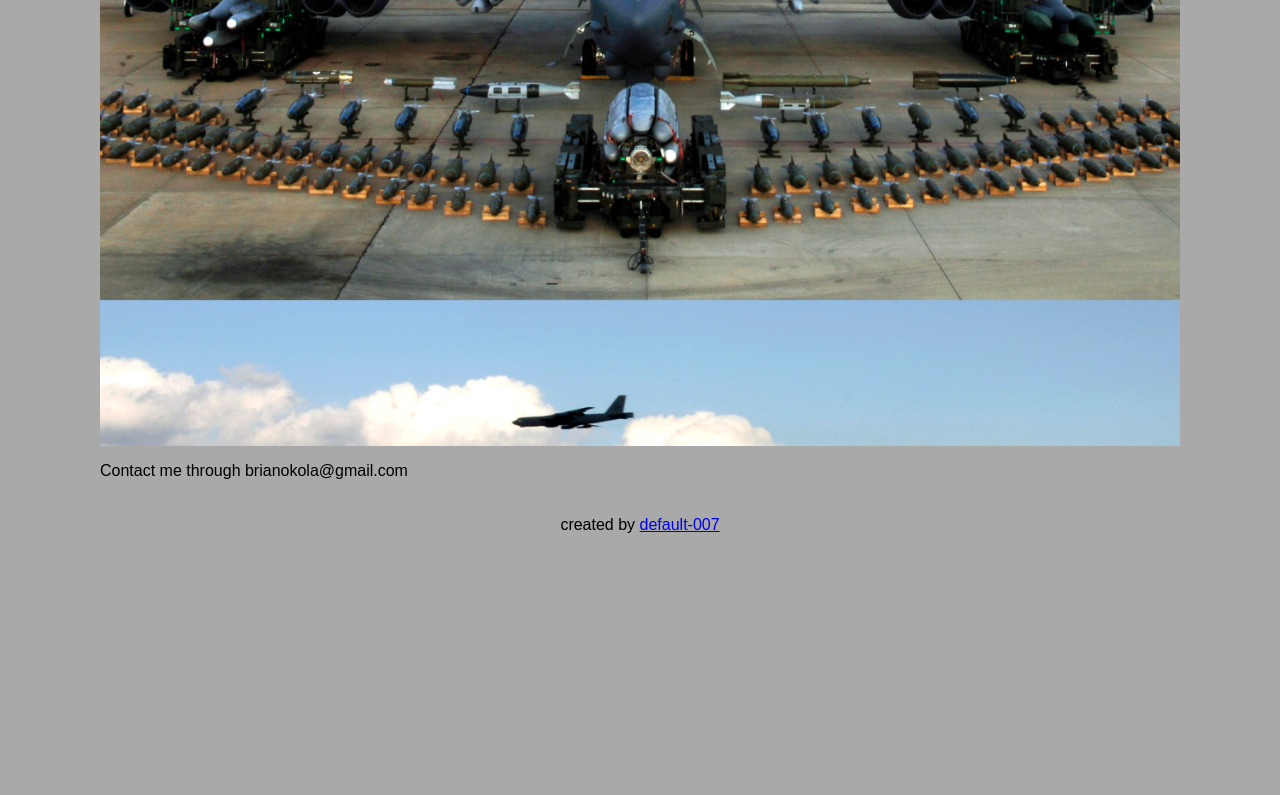
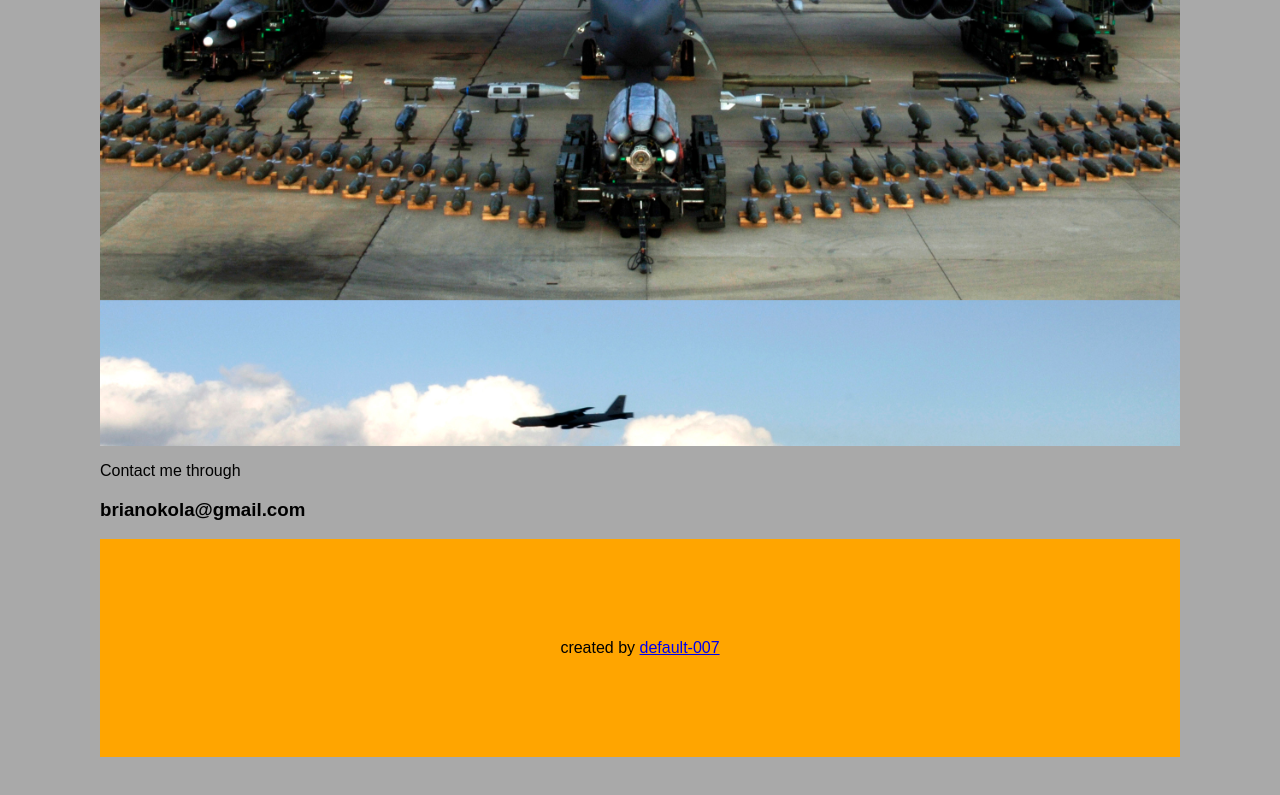
Before and after one commit to default-007/Web-Portfolio-Project, a plain HTML site: page contact.html in a window 1280 px wide. Shown: the part 752-1547 px from the top of the page. Before the commit the page ends 1406 px from the top, so only its background shows below. Drawn offline with Linux system fonts and the light colour scheme.

Commit message:
Add updated image of me and footer background

```diff
--- a/contact.html
+++ b/contact.html
@@ -31,7 +31,8 @@
       </div>
     </div>
 
-    <p>Contact me through brianokola@gmail.com</p>
+    <p>Contact me through</p>
+    <h3>brianokola@gmail.com</h3>
 
   </body>
 
--- a/css/master.css
+++ b/css/master.css
@@ -126,6 +126,7 @@ section {
 }
 
 footer {
-  padding: 20px;
+  padding: 100px;
   text-align: center;
+  background-color: orange;
 }
```
Also changed, not shown: index.html (+1 -1 lines), images/IMG_20190717_162444.jpg (added).
